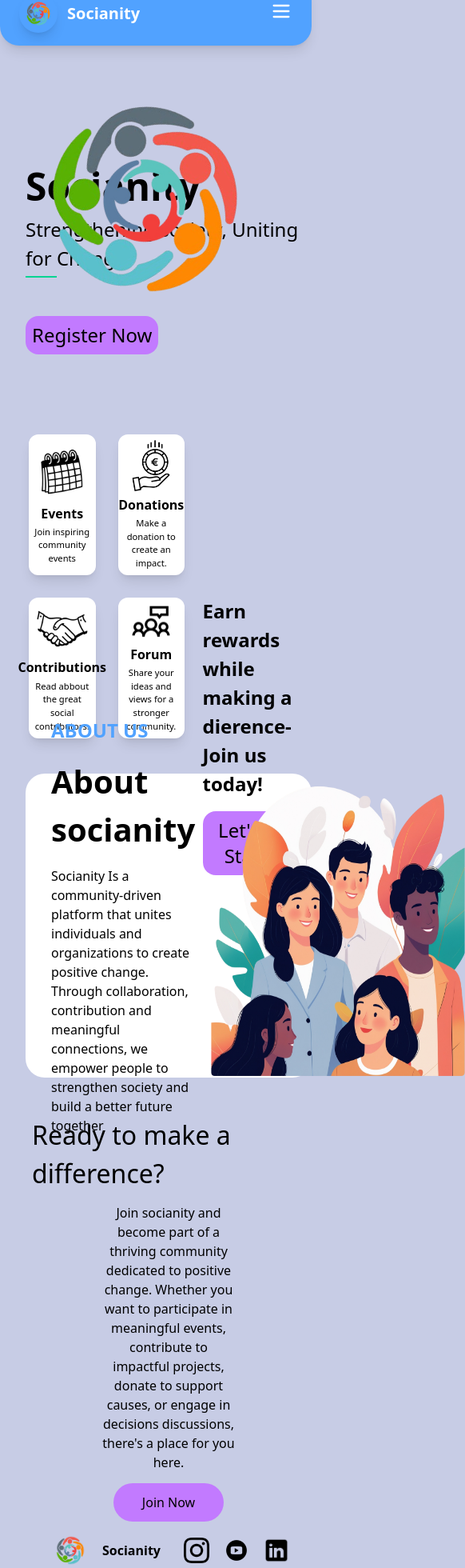
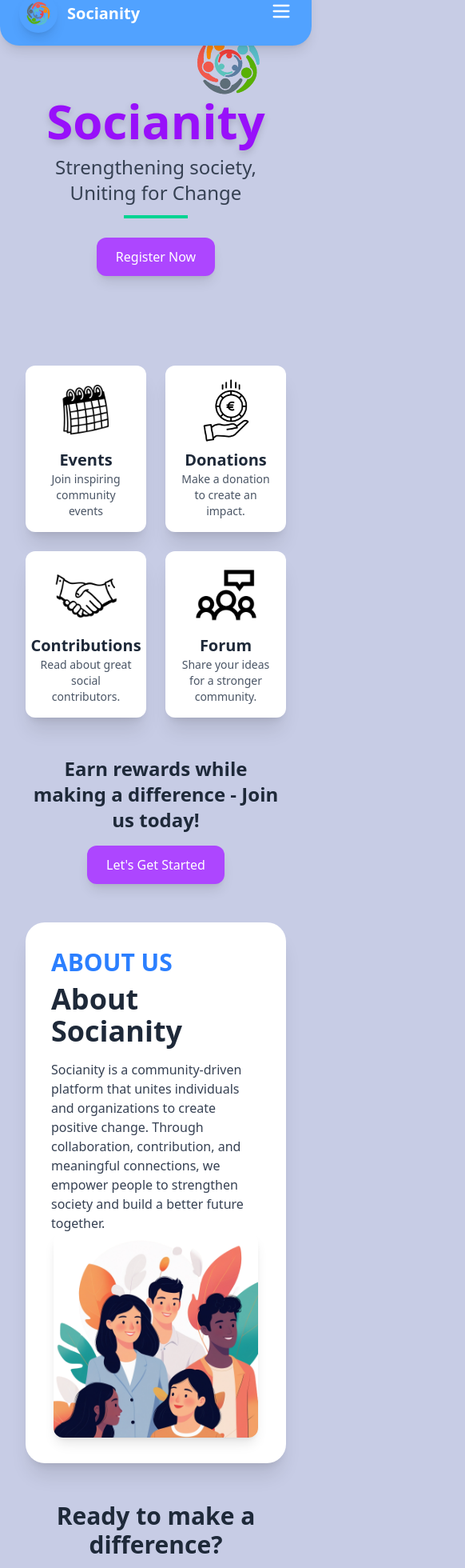
Before and after one commit to kharelbaibhav7/socianity, a React (Vite) app in the folder frontend/: page / in a window 390 px wide. Shown: the part 23-1983 px from the top of the page at 80% size, 582 px wide, since content can reach past the window. Built offline with nearby package versions, Linux system fonts and the light colour scheme; a web font is replaced by a local one.

Commit message:
Homepage responsive

```diff
--- a/frontend/package.json
+++ b/frontend/package.json
@@ -18,19 +18,21 @@
     "react": "^18.3.1",
     "react-dom": "^18.3.1",
     "react-hot-toast": "^2.5.1",
-    "react-router-dom": "^7.1.3",
-    "tailwindcss": "^4.0.2"
+    "react-router-dom": "^7.1.3"
   },
   "devDependencies": {
     "@eslint/js": "^9.17.0",
     "@types/react": "^18.3.18",
     "@types/react-dom": "^18.3.5",
     "@vitejs/plugin-react": "^4.3.4",
+    "autoprefixer": "^10.4.20",
     "eslint": "^9.17.0",
     "eslint-plugin-react": "^7.37.2",
     "eslint-plugin-react-hooks": "^5.0.0",
     "eslint-plugin-react-refresh": "^0.4.16",
     "globals": "^15.14.0",
+    "postcss": "^8.5.1",
+    "tailwindcss": "^4.0.2",
     "vite": "^6.0.11"
   }
 }
--- a/frontend/src/pages/HomePage.jsx
+++ b/frontend/src/pages/HomePage.jsx
@@ -1,130 +1,101 @@
-import React from 'react'
-import { Link } from 'react-router-dom'
+import React from "react";
+import { Link } from "react-router-dom";
 import { motion } from "framer-motion";
 
 const HomePage = () => {
     return (
-        <div className='pl-[2rem] min-h-screen relative'>
-
-            {/* Socianity Big font text part */}
-            <section className="middlePage mt-35">
-                <div className="textContainer">
-                    <h1 className="main_title font-bold text-[3rem]">Socianity</h1>
-                    <h2 className="main_slogan text-[1.5rem]">Strengthening society, Uniting for Change</h2>
-                    <div className="line h-[2px] w-[10vw] bg-emerald-400 mt-1"></div >
-                </div>
-                <button className='mt-[3rem] bg-purple-400 rounded-2xl p-2 text-2xl duration-250 hover:scale-110'>Register Now</button>
+        <div className="px-8 min-h-screen relative bg-[#c7cce5] text-gray-800">
+            {/* Hero Section */}
+            <section className="flex flex-col items-center justify-center text-center py-16">
+                <h1 className="text-6xl font-extrabold text-purple-600 drop-shadow-lg">Socianity</h1>
+                <h2 className="text-2xl mt-3 text-gray-700">Strengthening society, Uniting for Change</h2>
+                <div className="h-1 w-20 bg-emerald-400 mt-3"></div>
+                <motion.button whileHover={{ scale: 1.1 }} className="mt-6 px-6 py-3 bg-purple-500 text-white rounded-xl shadow-lg hover:bg-purple-600">
+                    Register Now
+                </motion.button>
             </section>
 
-            {/* Peoples */}
-            <div className="poeplesContainer absolute right-7 top-[-15vh]">
+            {/* Spinning Logo */}
+            <div className="absolute top-[-5vh] right-10">
                 <motion.img
                     src="../../images/logo.png"
-                    alt=""
-                    className="rounded-sm scale-105"
+                    alt="Logo"
+                    className="w-32 h-32"
                     animate={{ rotate: 360 }}
-                    transition={{ repeat: Infinity, duration: 5, ease: "linear" }}
+                    transition={{ repeat: Infinity, duration: 8, ease: "linear" }}
                 />
             </div>
 
-
-            {/* cards part */}
-            <div className="gridContainer grid grid-cols-2 grid-rows-2 gap-7 columns-3xl w-[50vw] h-[45vh] mt-[6rem]">
-                {/* Event box */}
-                <div className="individualBoxContainer h-full w-full flex flex-col justify-center items-center border-2 border-white gap-[0.2rem] p-1 m-1 bg-white shadow-lg rounded-xl duration-250 hover:scale-110 scale:drop-shadow-xl">
-                    <div className="imageContainer overflow-hidden">
-                        <img src="../../images/EventsLogo.png" alt="" className="h-full w-auto grow" />
-                    </div>
-                    <p className='title font-semibold text-[1rem] text-center'>Events</p>
-                    <p className="description text-[0.7rem] text-center">Join inspiring community events </p>
-                </div>
-
-                {/* Donations box  */}
-                <div className="individualBoxContainer h-full w-full flex flex-col justify-center items-center border-2 border-white gap-[0.2rem] p-1 m-1 bg-white shadow-lg  rounded-xl duration-250 hover:scale-110">
-                    <div className="imageContainer overflow-hidden">
-                        <img src="../../images/DonationsLogo.png" alt="" className="h-full w-auto grow" />
-                    </div>
-                    <p className='title font-semibold text-[1rem] text-center'>Donations</p>
-                    <p className="description text-[0.7rem] text-center">Make a donation to create an impact.</p>
-                </div>
-
-                {/* Contributions box  */}
-                <div className="individualBoxContainer h-full w-full flex flex-col justify-center items-center border-2 border-white gap-[0.2rem] p-1 m-1 bg-white shadow-lg  rounded-xl duration-250 hover:scale-110">
-                    <div className="imageContainer overflow-hidden">
-                        <img src="../../images/ContributionsLogo.png" alt="" className="h-full w-auto grow" />
-                    </div>
-                    <p className='title font-semibold text-[1rem] sm:text-[0.8rem] text-center'>Contributions</p>
-                    <p className="description text-[0.7rem] text-center">Read abbout the great social contributors.</p>
-                </div>
-
-                {/* Forum box  */}
-                <div className="individualBoxContainer h-full w-full flex flex-col justify-center items-center border-2 border-white gap-[0.2rem] p-1 m-1 bg-white shadow-lg  rounded-xl duration-250 hover:scale-110">
-                    <div className="imageContainer overflow-hidden">
-                        <img src="../../images/ForumLogo.png" alt="" className="h-full w-auto grow" />
-                    </div>
-                    <p className='title font-semibold text-[1rem] text-center'>Forum</p>
-                    <p className="description text-[0.7rem] text-center">Share your ideas and views for a stronger community.</p>
-                </div>
+            {/* Feature Cards */}
+            <div className="grid grid-cols-2 md:grid-cols-4 gap-6 mt-12 mx-auto w-full max-w-5xl">
+                {[
+                    { title: "Events", desc: "Join inspiring community events", img: "../../images/EventsLogo.png" },
+                    { title: "Donations", desc: "Make a donation to create an impact.", img: "../../images/DonationsLogo.png" },
+                    { title: "Contributions", desc: "Read about great social contributors.", img: "../../images/ContributionsLogo.png" },
+                    { title: "Forum", desc: "Share your ideas for a stronger community.", img: "../../images/ForumLogo.png" },
+                ].map((item, index) => (
+                    <motion.div key={index} whileHover={{ scale: 1.05 }} className="bg-white p-4 rounded-xl shadow-xl flex flex-col items-center text-center">
+                        <img src={item.img} alt={item.title} className="w-20 h-20" />
+                        <h3 className="text-xl font-semibold mt-2">{item.title}</h3>
+                        <p className="text-gray-600 text-sm">{item.desc}</p>
+                    </motion.div>
+                ))}
             </div>
 
-            <div className="lowerRightBigText_And_ButtonContainer absolute top-[65vh] right-0 w-[35vw] flex flex-col items-center justify-between">
-                <p className="lowerRightBigText font-semibold text-[1.5rem]">
-                    Earn rewards while making a dierence-Join us today!
-                </p>
-                <button className='mt-[1rem] bg-purple-400 rounded-2xl p-2 text-2xl duration-250 hover:scale-110'>Let's Get Started</button>
+            {/* CTA Section */}
+            <div className="flex flex-col items-center text-center mt-12">
+                <p className="text-2xl font-semibold">Earn rewards while making a difference - Join us today!</p>
+                <motion.button whileHover={{ scale: 1.1 }} className="mt-4 px-6 py-3 bg-purple-500 text-white rounded-xl shadow-lg hover:bg-purple-600">
+                    Let's Get Started
+                </motion.button>
             </div>
 
-            <div className="secondPageMainBox w-full h-[45vh] flex gap-[2rem] mt-[3rem] bg-white rounded-3xl justify-around align-center py-[1rem] px-[2rem]">
-
-                <div className="text_container flex flex-col justify-center items-left gap-[1rem]">
-                    <p className='font-bold text-blue-400 text-[1.5rem]'>ABOUT US</p>
-                    <p className='mainHeading text-[2.5rem] font-bold'>About socianity</p>
-                    <p className='font-normal'>Socianity Is a community-driven platform that unites individuals and organizations to create positive change. Through collaboration, contribution and meaningful connections, we empower people to strengthen society and build a better future together</p>
+            {/* About Section */}
+            <div className="flex flex-col md:flex-row items-center bg-white p-8 rounded-3xl shadow-xl mt-12 max-w-6xl mx-auto">
+                <div className="md:w-1/2">
+                    <h2 className="text-3xl font-bold text-blue-500">ABOUT US</h2>
+                    <h3 className="text-4xl font-bold mt-2">About Socianity</h3>
+                    <p className="text-gray-700 mt-4">
+                        Socianity is a community-driven platform that unites individuals and organizations to create positive change. Through collaboration, contribution, and meaningful connections, we empower people to strengthen society and build a better future together.
+                    </p>
                 </div>
-
-                <img src="../../images/HomePagePeople.png" alt="" className='rounded-sm scale-108' />
-                {/* <motion.img
-                    src="../../images/logo.png"
-                    alt=""
-                    className="rounded-sm scale-105"
-                    animate={{ rotate: 360 }}
-                    transition={{ repeat: Infinity, duration: 5, ease: "linear" }}
-                /> */}
+                <img src="../../images/HomePagePeople.png" alt="Community" className="w-64 md:w-80 rounded-xl shadow-lg" />
             </div>
 
-            <div className="BottomBigTextContainer p-2 mt-10 mx-auto flex flex-col gap-[0.85rem] justify-center items-center">
-                <p className='text-[2rem] font-font-font-bold'>Ready to make a difference?</p>
-                <p className='font-normal text-center w-[50%]'>Join socianity and become part of a thriving community dedicated to positive change. Whether you want to participate in meaningful events, contribute to impactful projects, donate to support causes, or engage in decisions discussions, there's a place for you here.</p>
-                <button className='bg-purple-400 rounded-3xl py-3 px-9 border-none duration-250 hover:scale-110'>Join Now</button>
+            {/* Call to Action */}
+            <div className="text-center mt-12 px-8">
+                <p className="text-3xl font-bold">Ready to make a difference?</p>
+                <p className="text-gray-700 mt-4 max-w-xl mx-auto">
+                    Join Socianity and become part of a thriving community dedicated to positive change. Whether you want to participate in meaningful events, contribute to impactful projects, donate to support causes, or engage in discussions, there's a place for you here.
+                </p>
+                <motion.button whileHover={{ scale: 1.1 }} className="mt-6 px-8 py-3 bg-purple-500 text-white rounded-2xl shadow-lg hover:bg-purple-600">
+                    Join Now
+                </motion.button>
             </div>
 
-            <div className="bottomTrayContainer flex justify-between items-center px-7 border-b-4 border-blue-500">
-                <div className="logoAndNameContainer flex items-center gap-3">
-                    <img src="../../images/logo.png" alt="" className="h-14 w-auto rounded-[100%]" />
-                    <p className="name font-semibold">Socianity</p>
+            {/* Footer */}
+            <div className="bg-gray-800 text-white py-6 mt-12">
+                <div className="flex flex-col md:flex-row justify-between items-center max-w-6xl mx-auto px-8">
+                    <div className="flex items-center gap-3">
+                        <img src="../../images/logo.png" alt="Logo" className="w-12 h-12 rounded-full" />
+                        <p className="text-lg font-semibold">Socianity</p>
+                    </div>
+                    <div className="flex gap-4 mt-4 md:mt-0">
+                        {[
+                            { link: "https://www.instagram.com/", img: "../../images/instaLogo.png" },
+                            { link: "https://www.youtube.com/", img: "../../images/youtubeLogo.png" },
+                            { link: "https://www.linkedin.com/", img: "../../images/linkedinLogo.png" },
+                        ].map((social, index) => (
+                            <Link key={index} to={social.link} target="_blank">
+                                <img src={social.img} alt="Social" className="w-8 h-8" />
+                            </Link>
+                        ))}
+                    </div>
                 </div>
+                <p className="text-center text-sm mt-4">Copyright &copy; 2025 Socianity. All Rights Reserved.</p>
+            </div>
+        </div>
+    );
+};
 
-                <div className="iconsContainer flex gap-4.5">
-                    <Link to="https://www.instagram.com/" className='h-[content-fit]'>
-                        <img src="../../images/instaLogo.png" alt="" className='h-8 w-auto' />
-                    </Link>
-                    <Link to="https://www.youtube.com/" className='h-[content-fit]'>
-                        <img src="../../images/youtubeLogo.png" alt="" className='h-8 w-auto ' />
-                    </Link>
-                    <Link to="https://www.linkedin.com/" className='h-[content-fit]'>
-                        <img src="../../images/linkedinLogo.png" alt="" className='h-8 w-auto' />
-                    </Link>
-                </div>
-            </div>
-
-            <footer className='flex min-w-[40vh] mx-auto justify-center items-center gap-5 mt-1.55 p-3'>
-                <p>Copyright &copy; All Rights Reserved.</p>
-                <Link to="#">Privacy policy.</Link>
-                <Link to="#">Terms of Services.</Link>
-            </footer>
-
-        </div>
-    )
-}
-
-export default HomePage
+export default HomePage;
```
Also changed, not shown: 1 other file (tests, documents, lock files or other folders).
